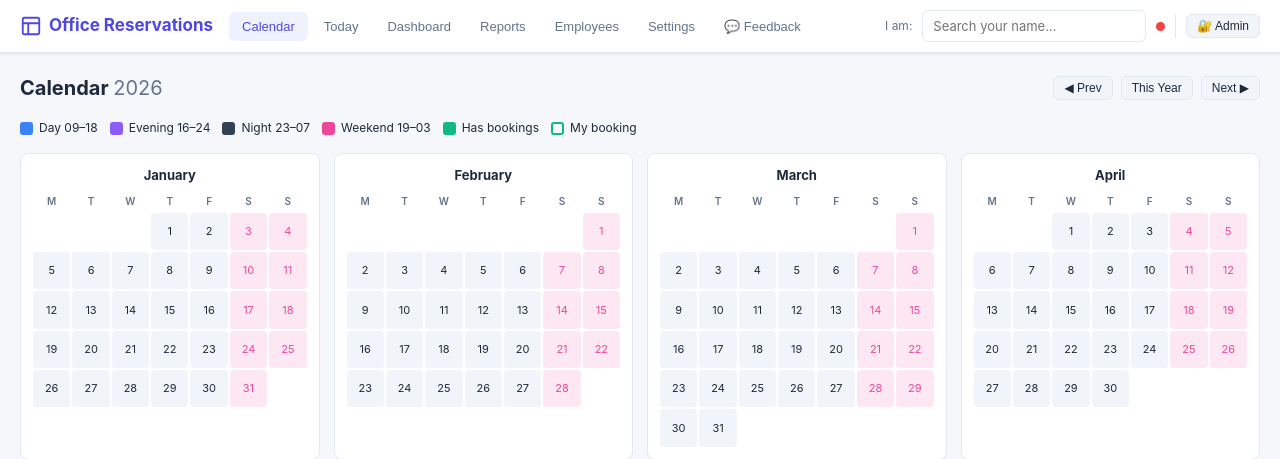
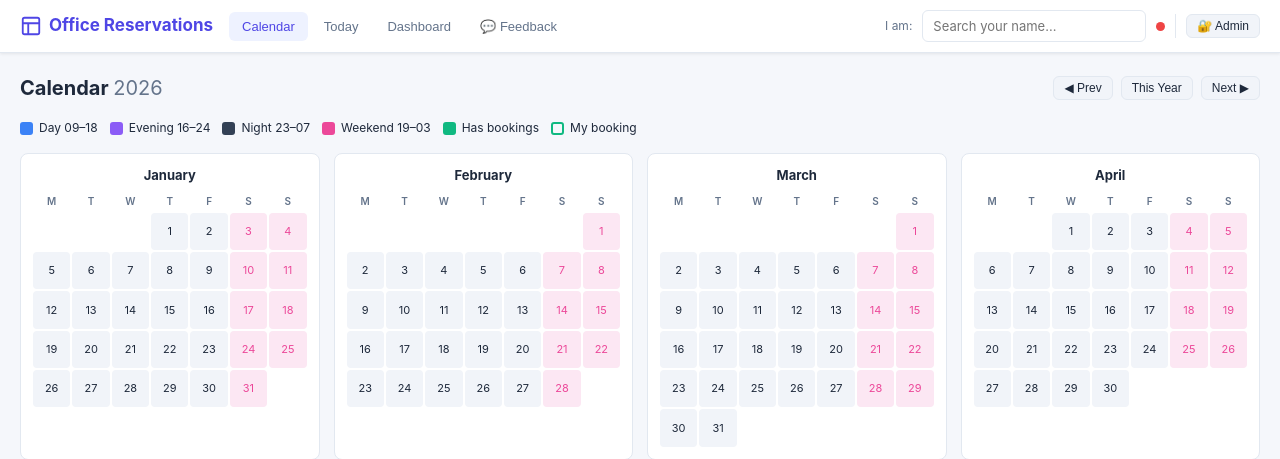
Before and after one commit to AlexM189/test, a Flask app: page / in a window 1280 px wide. Shown: the top 459 px of the page. Run offline with Flask 3, Linux system fonts and the light colour scheme; data that the repository does not hold is empty; some libraries are stand-ins or nearby versions.

Commit message:
Restrict Reports/Employees/Settings to admin; Calendar/Today/Dashboard public
https://claude.ai/code/session_01G2br92BYuMHrnzehPk4Ap2

```diff
--- a/templates/index.html
+++ b/templates/index.html
@@ -202,9 +202,9 @@ th{background:var(--surface-2);font-weight:600;font-size:11px;color:var(--text-m
     <button data-panel="calendar" class="active">Calendar</button>
     <button data-panel="today">Today</button>
     <button data-panel="dashboard">Dashboard</button>
-    <button data-panel="reports">Reports</button>
-    <button data-panel="employees">Employees</button>
-    <button data-panel="settings">Settings</button>
+    <button data-panel="reports" class="admin-only" style="display:none">Reports</button>
+    <button data-panel="employees" class="admin-only" style="display:none">Employees</button>
+    <button data-panel="settings" class="admin-only" style="display:none">Settings</button>
     <button data-panel="feedback" id="feedbackNavBtn">💬 Feedback <span id="fbBadge" style="display:none;background:var(--danger);color:#fff;border-radius:10px;padding:1px 6px;font-size:10px;font-weight:700;margin-left:2px"></span></button>
   </nav>
   <div class="hdr-right">
@@ -1703,6 +1703,12 @@ function setAdminUI(admin){
   document.getElementById('adminLoginBtn').style.display  = admin ? 'none' : '';
   document.getElementById('adminLoggedIn').style.display  = admin ? 'flex' : 'none';
   document.getElementById('empAdminBtns').style.display   = admin ? 'flex' : 'none';
+  // Show/hide admin-only nav tabs
+  document.querySelectorAll('nav button.admin-only').forEach(b=>b.style.display=admin?'':'none');
+  // If current panel is admin-only and user just logged out, go back to calendar
+  if(!admin && ['reports','employees','settings'].includes(activePanel)){
+    document.querySelector('nav button[data-panel="calendar"]').click();
+  }
   if(activePanel==='employees') renderEmployees();
   if(activePanel==='feedback')  renderFeedbackPanel();
 }
```
